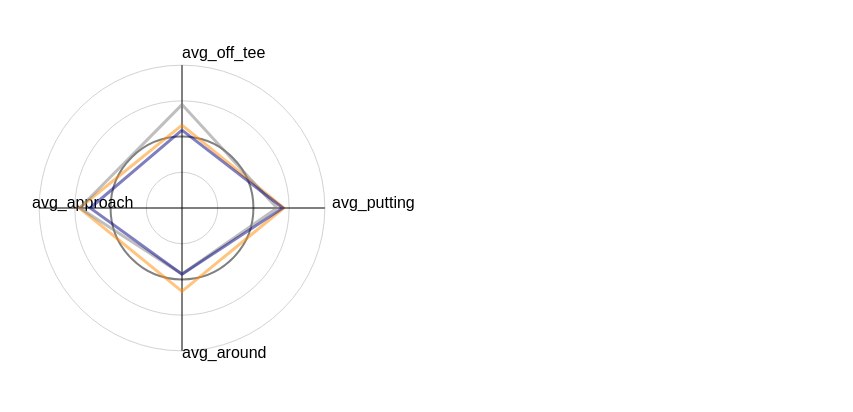
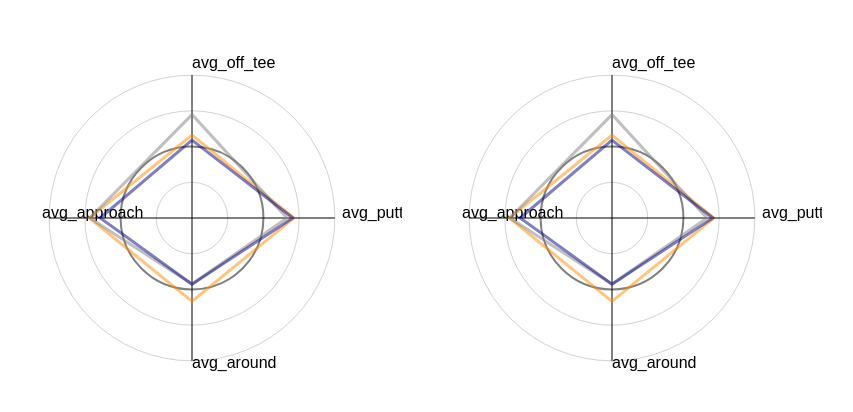
Before and after one commit to spaylor4/pga-profiles, a plain HTML site: page index.html in a window 1280 px wide. Shown: the whole page, without its empty margins (26-879 px from the left). Drawn offline with nearby package versions, Linux system fonts and the light colour scheme.

Commit message:
Nest data by player and make one svg for each player

```diff
--- a/index.html
+++ b/index.html
@@ -5,9 +5,66 @@
     <script>
       let max_height = 400;
 
-      let svg = d3.select("body").append("svg")
+      let height = 350;
+      let width = 400;
+
+      let margin = 10;
+
+      let data = [{
+                     "player_name":"Tiger Woods",
+                     "year":"2004",
+                     "avg_off_tee":"0.321",
+                     "avg_approach":"0.873",
+                     "avg_around":"0.335",
+                     "avg_putting":"0.853"
+                  },
+                  {
+                     "player_name":"Tiger Woods",
+                     "year":"2005",
+                     "avg_off_tee":"0.896",
+                     "avg_approach":"0.86",
+                     "avg_around":"-0.15",
+                     "avg_putting":"0.659"
+                  },
+                  {
+                     "player_name":"Adam Scott",
+                     "year":"2004",
+                     "avg_off_tee":"0.18",
+                     "avg_approach":"0.571",
+                     "avg_around":"-0.147",
+                     "avg_putting":"0.824"
+                  },
+                  {
+                     "player_name":"Adam Scott",
+                     "year":"2005",
+                     "avg_off_tee":"0.441",
+                     "avg_approach":"0.566",
+                     "avg_around":"0.024",
+                     "avg_putting":"0.016"
+                  }];
+
+      var players = d3.nest()
+                      .key(function(d) {
+                        return d['player_name'];
+                      })
+                      .entries(data);
+
+      // Add an SVG element for each symbol, with the desired dimensions and margin.
+      var svg = d3
+        .select("body")
+        .selectAll("svg")
+        .data(players)
+        .enter()
+        .append("svg")
+        .attr("width", width + margin + margin)
+        .attr("height", height + margin + margin)
+        .append("g")
+        .attr("transform", "translate(" + margin + "," + margin + ")");
+
+      /*let svg = d3.select("body").append("svg")
                   .attr("width", max_height*1.2) //give extra room for labels
                   .attr("height", max_height);
+                  */
 
       let radialScale = d3.scaleLinear()
                           .domain([-2, 2.2])
@@ -82,44 +139,7 @@
          .attr("font-family", "sans-serif");
        };
 
-      let data = [{
-                     "player_name":"Tiger Woods",
-                     "year":"2004",
-                     "avg_off_tee":"0.321",
-                     "avg_approach":"0.873",
-                     "avg_around":"0.335",
-                     "avg_putting":"0.853"
-                  },
-                  {
-                     "player_name":"Tiger Woods",
-                     "year":"2005",
-                     "avg_off_tee":"0.896",
-                     "avg_approach":"0.86",
-                     "avg_around":"-0.15",
-                     "avg_putting":"0.659"
-                  },
-                  {
-                     "player_name":"Adam Scott",
-                     "year":"2004",
-                     "avg_off_tee":"0.18",
-                     "avg_approach":"0.571",
-                     "avg_around":"-0.147",
-                     "avg_putting":"0.824"
-                  },
-                  {
-                     "player_name":"Adam Scott",
-                     "year":"2005",
-                     "avg_off_tee":"0.441",
-                     "avg_approach":"0.566",
-                     "avg_around":"0.024",
-                     "avg_putting":"0.016"
-                  }];
 
-      var players = d3.nest()
-                      .key(function(d) {
-                        return d['player_name'];
-                      })
-                      .entries(data);
 
       for (var i = 0; i < data.length; i ++){
           let d = data[i];
```
